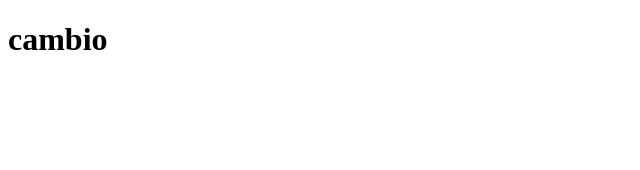
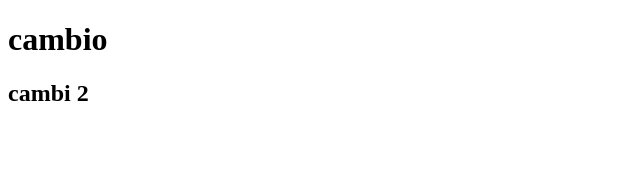
Before and after one commit to darrylestrada97/forms, an Angular app: page / in a window 1280 px wide. Shown: the top 170 px of the page, without its empty margins (0-640 px from the left). Built offline with nearby package versions, Linux system fonts and the light colour scheme.

Commit message:
cambio 2 de luis

```diff
--- a/src/app/app.component.html
+++ b/src/app/app.component.html
@@ -1 +1,2 @@
 <h1>cambio</h1>
+<h2>cambi 2</h2>
```
